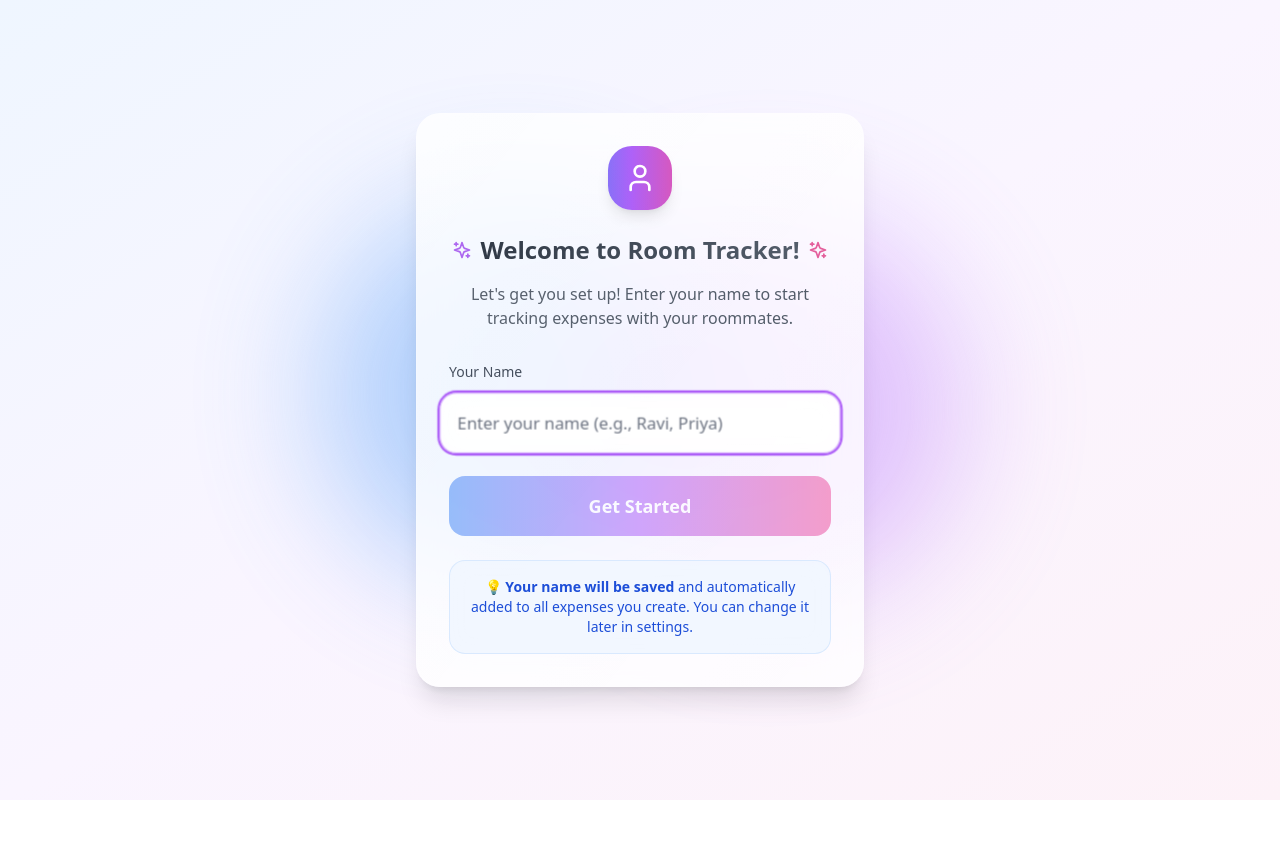
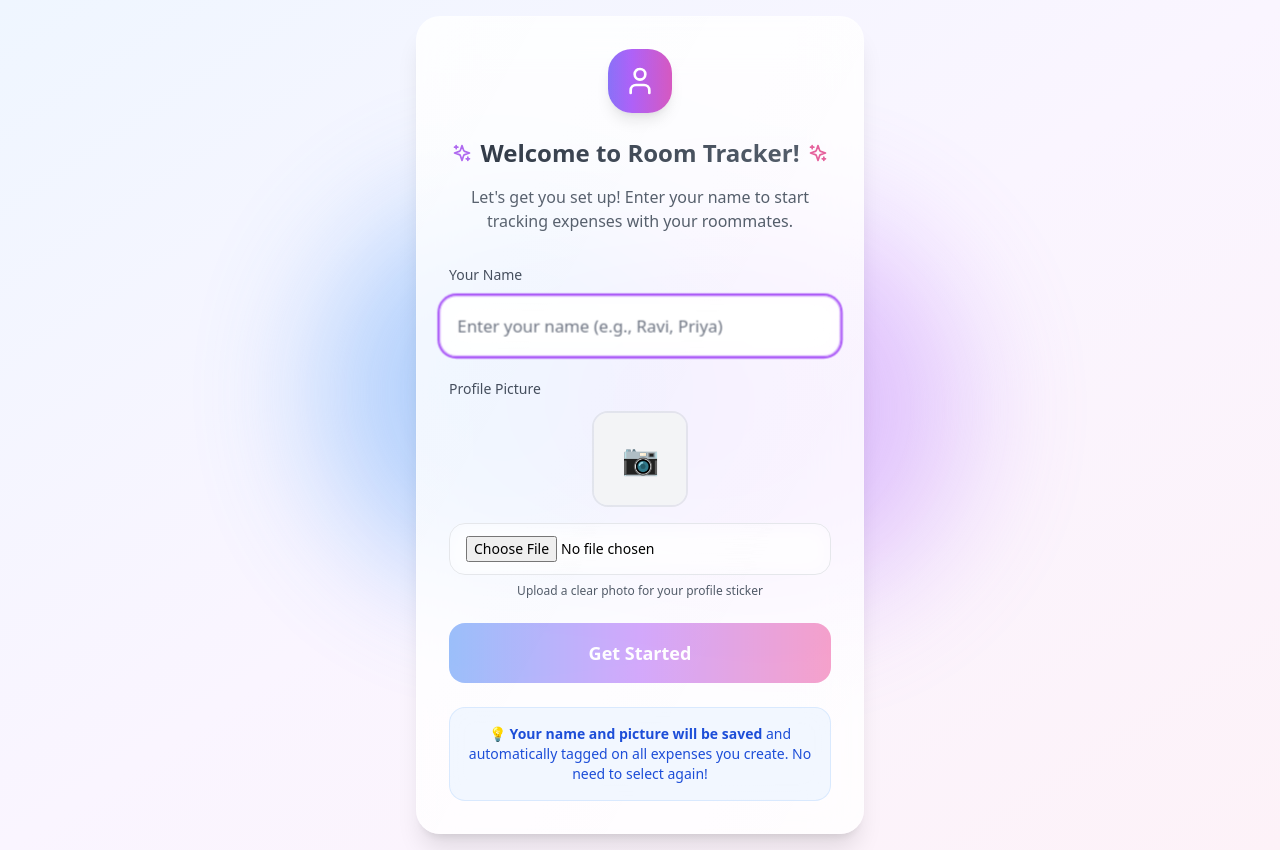
Before and after one commit to siddharthpatel24/Trust-in, a React (Vite) app: page / in a window 1280 px wide. Before the commit the page ends 800 px from the top, so only its background shows below. Built offline with nearby package versions, Linux system fonts and the light colour scheme.

Commit message:
13-04-2026 2nd update

```diff
--- a/src/components/AddExpenseForm.tsx
+++ b/src/components/AddExpenseForm.tsx
@@ -1,4 +1,3 @@
-
 import React, { useState } from 'react';
 import { Plus, Calendar, DollarSign, FileText } from 'lucide-react';
 import toast from 'react-hot-toast';
@@ -44,10 +43,9 @@ const AddExpenseForm: React.FC<AddExpenseFormProps> = ({ onExpenseAdded }) => {
     setIsLoading(true);
 
     try {
-      await expenseService.addExpense(title.trim(), expenseAmount, date, currentUser.name, currentUser.id);
+      await expenseService.addExpense(title.trim(), expenseAmount, date, currentUser.name, currentUser.id, currentUser.profilePic);
       toast.success('Expense added successfully!');
 
-      // Reset form
       setTitle('');
       setAmount('');
       setDate(format(new Date(), 'yyyy-MM-dd'));
@@ -61,7 +59,7 @@ const AddExpenseForm: React.FC<AddExpenseFormProps> = ({ onExpenseAdded }) => {
     }
   };
 
-  const quickExpenses = ['🥬🥬', '🥚🥚', '🐓🐔', '🛒🛒', '🍼🍼', '💦💦'];
+  const quickExpenses = ['Groceries', 'Utilities', 'Internet', 'Cleaning', 'Food Delivery', 'Transportation'];
 
   return (
     <GlassCard>
@@ -74,7 +72,7 @@ const AddExpenseForm: React.FC<AddExpenseFormProps> = ({ onExpenseAdded }) => {
         >
           <div className="flex items-center justify-between">
             <div className="flex items-center space-x-4">
-              <div className="p-3 bg-gradient-to-r from-green-500 via-emerald-500 to-blue-500 rounded-2xl shadow-lg animate-gradient">
+              <div className="p-3 bg-gradient-to-r from-emerald-500 via-teal-500 to-cyan-500 rounded-2xl shadow-lg animate-gradient hover:animate-glow-pulse">
                 <Plus className="w-6 h-6 text-white" />
               </div>
               <div>
@@ -89,7 +87,7 @@ const AddExpenseForm: React.FC<AddExpenseFormProps> = ({ onExpenseAdded }) => {
               </div>
             </div>
             <div className={`p-2 rounded-xl transition-all duration-300 ${
-              isDark ? 'text-gray-400 hover:text-green-400' : 'text-gray-400 hover:text-green-600'
+              isDark ? 'text-emerald-300 hover:text-cyan-400' : 'text-cyan-500 hover:text-emerald-600'
             }`}>
               <Plus className="w-5 h-5 transition-transform duration-300 hover:rotate-90" />
             </div>
@@ -99,7 +97,7 @@ const AddExpenseForm: React.FC<AddExpenseFormProps> = ({ onExpenseAdded }) => {
         <div className="p-6">
           <div className="flex items-center justify-between mb-6">
             <div className="flex items-center space-x-3">
-              <div className="p-3 bg-gradient-to-r from-green-500 via-emerald-500 to-blue-500 rounded-2xl shadow-lg animate-gradient">
+              <div className="p-3 bg-gradient-to-r from-emerald-500 via-teal-500 to-cyan-500 rounded-2xl shadow-lg animate-gradient hover:animate-glow-pulse">
                 <Plus className="w-6 h-6 text-white" />
               </div>
               <h3 className={`text-lg font-semibold bg-gradient-to-r ${
@@ -111,7 +109,7 @@ const AddExpenseForm: React.FC<AddExpenseFormProps> = ({ onExpenseAdded }) => {
             <button
               onClick={() => setIsOpen(false)}
               className={`p-2 rounded-xl transition-all duration-300 hover:scale-110 ${
-                isDark ? 'text-gray-400 hover:text-red-400 hover:bg-red-500/20' : 'text-gray-400 hover:text-red-600 hover:bg-red-50'
+                isDark ? 'text-emerald-300 hover:text-red-400 hover:bg-red-500/20' : 'text-cyan-500 hover:text-red-600 hover:bg-red-50'
               }`}
             >
               ×
@@ -132,10 +130,10 @@ const AddExpenseForm: React.FC<AddExpenseFormProps> = ({ onExpenseAdded }) => {
                     onClick={() => setTitle(expense)}
                     className={`px-4 py-2 text-sm rounded-2xl border transition-all duration-300 hover:scale-105 ${
                       title === expense
-                        ? 'bg-gradient-to-r from-blue-500 to-purple-500 text-white border-transparent shadow-lg'
+                        ? 'bg-gradient-to-r from-emerald-500 to-cyan-500 text-white border-transparent shadow-lg animate-glow-pulse'
                         : `${isDark
-                            ? 'bg-white/10 text-gray-300 border-white/20 hover:bg-blue-500/20 hover:border-blue-400/30'
-                            : 'bg-gray-50/80 text-gray-700 border-gray-200/50 hover:bg-blue-50/80 hover:border-blue-300/50'
+                            ? 'bg-emerald-500/10 text-emerald-200 border-emerald-400/20 hover:bg-emerald-500/20 hover:border-emerald-400/40'
+                            : 'bg-cyan-50/80 text-cyan-700 border-cyan-200/50 hover:bg-emerald-50/80 hover:border-emerald-300/50'
                           }`
                     }`}
                   >
--- a/src/components/ExpenseList.tsx
+++ b/src/components/ExpenseList.tsx
@@ -14,6 +14,7 @@ interface Expense {
   date: string;
   addedBy?: string;
   userId?: string;
+  profilePic?: string;
   createdAt: string;
 }
 
@@ -104,7 +105,7 @@ const ExpenseList: React.FC<ExpenseListProps> = ({ expenses, onExpenseUpdated })
               {dayExpenses.map((expense) => (
                 <div
                   key={expense.id}
-                  className={`flex items-center justify-between p-4 rounded-2xl backdrop-blur-md border transition-all duration-300 hover:scale-[1.02] ${
+                  className={`relative flex items-center justify-between p-4 rounded-2xl backdrop-blur-md border transition-all duration-300 hover:scale-[1.02] ${
                     isDark
                       ? 'bg-white/5 border-white/10 hover:bg-white/10'
                       : 'bg-gray-50/80 border-gray-200/50 hover:bg-gray-100/80'
@@ -132,7 +133,12 @@ const ExpenseList: React.FC<ExpenseListProps> = ({ expenses, onExpenseUpdated })
                     </div>
                   </div>
 
-                  <div className="text-right">
+                  <div className="text-right flex items-center space-x-3">
+                    {expense.profilePic && (
+                      <div className="relative w-16 h-16 rounded-full overflow-hidden border-2 border-white shadow-lg transform -rotate-12 hover:rotate-0 transition-transform duration-300">
+                        <img src={expense.profilePic} alt={expense.addedBy} className="w-full h-full object-cover" />
+                      </div>
+                    )}
                     <div className={`font-semibold ${isDark ? 'text-gray-200' : 'text-gray-800'}`}>
                       ₹<AnimatedCounter value={expense.amount} />
                     </div>
--- a/src/components/UserSetup.tsx
+++ b/src/components/UserSetup.tsx
@@ -13,7 +13,20 @@ interface UserSetupProps {
 const UserSetup: React.FC<UserSetupProps> = ({ onUserCreated }) => {
   const { isDark } = useTheme();
   const [name, setName] = useState('');
+  const [profilePic, setProfilePic] = useState<string>('');
   const [isLoading, setIsLoading] = useState(false);
+
+  const handleImageUpload = (e: React.ChangeEvent<HTMLInputElement>) => {
+    const file = e.target.files?.[0];
+    if (!file) return;
+
+    const reader = new FileReader();
+    reader.onload = (event) => {
+      const result = event.target?.result as string;
+      setProfilePic(result);
+    };
+    reader.readAsDataURL(file);
+  };
 
   const handleSubmit = async (e: React.FormEvent) => {
     e.preventDefault();
@@ -28,10 +41,15 @@ const UserSetup: React.FC<UserSetupProps> = ({ onUserCreated }) => {
       return;
     }
 
+    if (!profilePic) {
+      toast.error('Please upload your profile picture');
+      return;
+    }
+
     setIsLoading(true);
 
     try {
-      const user = createUser(name);
+      const user = createUser(name, profilePic);
       toast.success(`Welcome, ${user.name}! 🎉`);
       onUserCreated(user);
     } catch (error) {
@@ -102,9 +120,38 @@ const UserSetup: React.FC<UserSetupProps> = ({ onUserCreated }) => {
             />
           </div>
 
+          <div>
+            <label className={`block text-sm font-medium mb-3 text-left ${isDark ? 'text-gray-300' : 'text-gray-700'}`}>
+              Profile Picture
+            </label>
+            <div className={`relative w-24 h-24 mx-auto mb-4 rounded-2xl overflow-hidden border-2 ${
+              isDark ? 'border-white/20' : 'border-gray-300/50'
+            }`}>
+              {profilePic ? (
+                <img src={profilePic} alt="Profile" className="w-full h-full object-cover" />
+              ) : (
+                <div className={`w-full h-full flex items-center justify-center text-3xl ${
+                  isDark ? 'bg-white/10' : 'bg-gray-100'
+                }`}>
+                  📷
+                </div>
+              )}
+            </div>
+            <input
+              type="file"
+              accept="image/*"
+              onChange={handleImageUpload}
+              className="w-full px-4 py-3 rounded-2xl backdrop-blur-md border cursor-pointer text-sm"
+              disabled={isLoading}
+            />
+            <p className={`text-xs mt-2 ${isDark ? 'text-gray-400' : 'text-gray-600'}`}>
+              Upload a clear photo for your profile sticker
+            </p>
+          </div>
+
           <GradientButton
             type="submit"
-            disabled={isLoading || !name.trim()}
+            disabled={isLoading || !name.trim() || !profilePic}
             variant="primary"
             size="lg"
             className="w-full"
@@ -119,7 +166,7 @@ const UserSetup: React.FC<UserSetupProps> = ({ onUserCreated }) => {
             : 'bg-blue-50/80 border-blue-200/50 text-blue-700'
         }`}>
           <p className="text-sm">
-            💡 <strong>Your name will be saved</strong> and automatically added to all expenses you create. You can change it later in settings.
+            💡 <strong>Your name and picture will be saved</strong> and automatically tagged on all expenses you create. No need to select again!
           </p>
         </div>
       </GlassCard>
--- a/src/firebase/config.ts
+++ b/src/firebase/config.ts
@@ -12,6 +12,12 @@ const firebaseConfig = {
   storageBucket: "trust-in-3dcee.firebasestorage.app",
   messagingSenderId: "200400973666",
   appId: "1:200400973666:web:3776d4a27a251b5ba5463b"
+  // apiKey: "AIzaSyDDNY_1888I7iLMYbkO3MrKEeZNLudj63Y",
+  // authDomain: "siddharth-p2.firebaseapp.com",
+  // projectId: "siddharth-p2",
+  // storageBucket: "siddharth-p2.firebasestorage.app",
+  // messagingSenderId: "359597029900",
+  // appId: "1:359597029900:web:c5e9e8a03ca45bb7f44c29"
 };
 
 // Initialize Firebase
--- a/src/firebase/firestore.ts
+++ b/src/firebase/firestore.ts
@@ -59,13 +59,14 @@ export const budgetService = {
 // Expense operations
 export const expenseService = {
   // Add new expense
-  async addExpense(title: string, amount: number, date: string, addedBy: string, userId: string) {
+  async addExpense(title: string, amount: number, date: string, addedBy: string, userId: string, profilePic?: string) {
     await addDoc(collection(db, COLLECTIONS.EXPENSES), {
       title,
       amount,
       date,
       addedBy,
       userId,
+      profilePic: profilePic || '',
       createdAt: new Date().toISOString()
     });
   },
```
